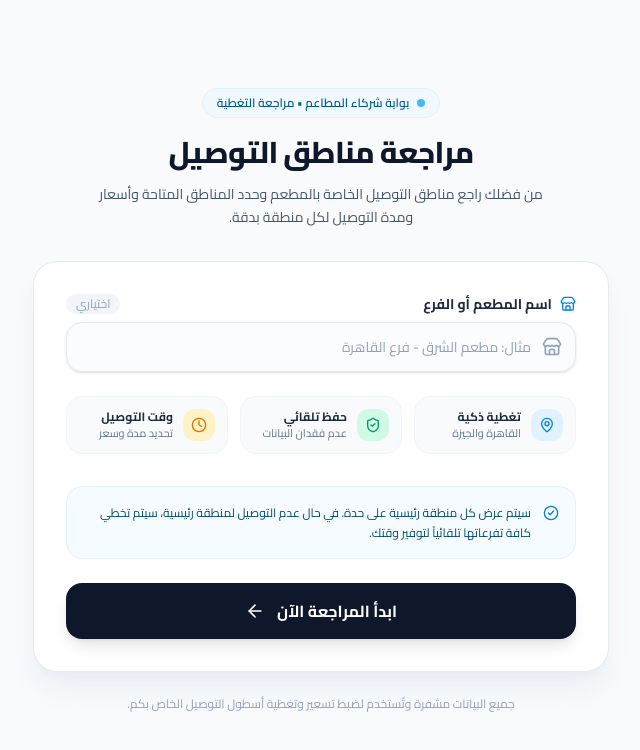
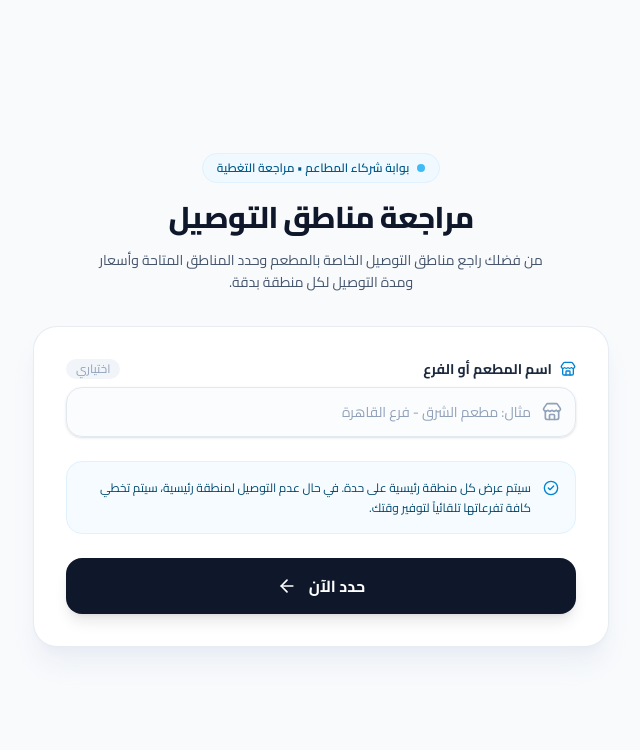
Before and after one commit to yassenahmed77/delivery-zones, a Next.js app: page / in a window 1280 px wide. Shown: the top 750 px of the page, without its empty margins (350-990 px from the left). Built offline with nearby package versions, Linux system fonts and the light colour scheme.

Commit message:
style(welcome): remove feature cards & footer disclaimer, change CTA button to 'حدد الآن'

```diff
--- a/components/form/WelcomeScreen.tsx
+++ b/components/form/WelcomeScreen.tsx
@@ -1,6 +1,6 @@
 'use client'
 
-import { MapPin, Store, ShieldCheck, Clock, ArrowLeft, CheckCircle2, Lock } from 'lucide-react'
+import { Store, ArrowLeft, CheckCircle2, Lock } from 'lucide-react'
 
 interface WelcomeScreenProps {
   restaurantName: string
@@ -90,39 +90,6 @@ export default function WelcomeScreen({
             </div>
           )}
 
-          {/* Quick Features Highlight */}
-          <div className="grid grid-cols-1 sm:grid-cols-3 gap-3 mb-8">
-            <div className="flex items-center gap-2.5 p-3 rounded-2xl bg-slate-50 border border-slate-100">
-              <div className="w-8 h-8 rounded-xl bg-sky-100 flex items-center justify-center shrink-0">
-                <MapPin className="w-4 h-4 text-sky-600" />
-              </div>
-              <div className="text-right">
-                <div className="text-xs font-bold text-slate-800">تغطية ذكية</div>
-                <div className="text-[11px] text-slate-500">القاهرة والجيزة</div>
-              </div>
-            </div>
-
-            <div className="flex items-center gap-2.5 p-3 rounded-2xl bg-slate-50 border border-slate-100">
-              <div className="w-8 h-8 rounded-xl bg-emerald-100 flex items-center justify-center shrink-0">
-                <ShieldCheck className="w-4 h-4 text-emerald-600" />
-              </div>
-              <div className="text-right">
-                <div className="text-xs font-bold text-slate-800">حفظ تلقائي</div>
-                <div className="text-[11px] text-slate-500">عدم فقدان البيانات</div>
-              </div>
-            </div>
-
-            <div className="flex items-center gap-2.5 p-3 rounded-2xl bg-slate-50 border border-slate-100">
-              <div className="w-8 h-8 rounded-xl bg-amber-100 flex items-center justify-center shrink-0">
-                <Clock className="w-4 h-4 text-amber-600" />
-              </div>
-              <div className="text-right">
-                <div className="text-xs font-bold text-slate-800">وقت التوصيل</div>
-                <div className="text-[11px] text-slate-500">تحديد مدة وسعر</div>
-              </div>
-            </div>
-          </div>
-
           {/* Instructions note */}
           <div className="flex items-start gap-3 p-4 rounded-2xl bg-sky-50/60 border border-sky-100 text-sky-900 text-xs leading-relaxed mb-6">
             <CheckCircle2 className="w-4 h-4 text-sky-600 shrink-0 mt-0.5" />
@@ -136,15 +103,10 @@ export default function WelcomeScreen({
             onClick={onStart}
             className="w-full group bg-slate-900 hover:bg-sky-600 active:bg-sky-700 text-white font-bold py-4 px-6 rounded-2xl text-base transition-all duration-200 shadow-lg shadow-slate-900/10 hover:shadow-sky-500/25 flex items-center justify-center gap-3 cursor-pointer"
           >
-            <span>ابدأ المراجعة الآن</span>
+            <span>حدد الآن</span>
             <ArrowLeft className="w-5 h-5 transition-transform group-hover:-translate-x-1" />
           </button>
         </div>
-
-        {/* Footer */}
-        <p className="text-center text-xs text-slate-400 mt-6">
-          جميع البيانات مشفرة وتُستخدم لضبط تسعير وتغطية أسطول التوصيل الخاص بكم.
-        </p>
       </div>
     </div>
   )
```
